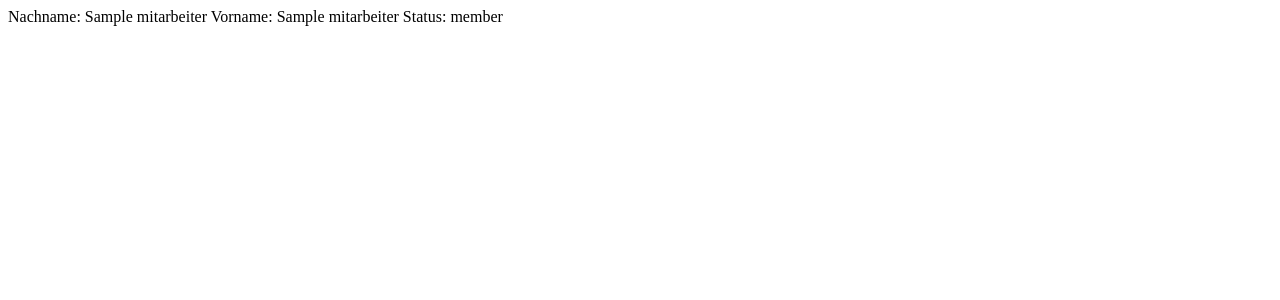
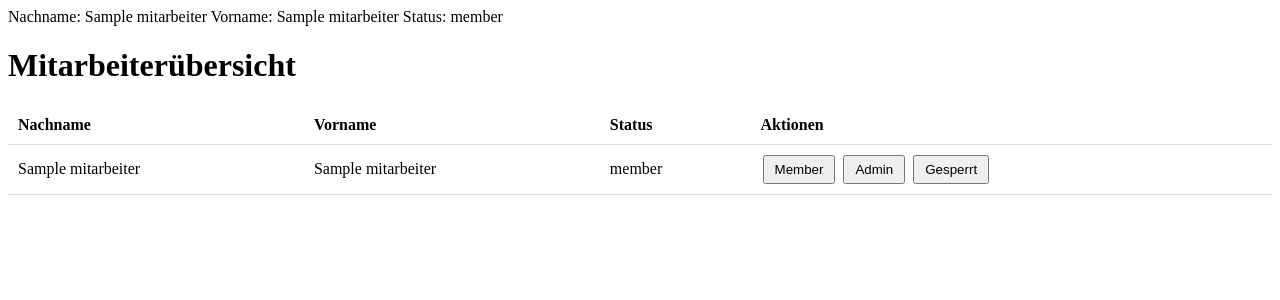
Before and after one commit to medusalich/projekt_lf10, a PHP site: page /dashboard_admin.php in a window 1280 px wide. Shown: the top 300 px of the page. Run offline with PHP 8.4, Linux system fonts and the light colour scheme; tables that the repository leaves empty or names only in its code hold one stand-in row (values such as "Sample post").

Commit message:
Einfügen einer Mitarbeiter Übersicht mit Möglichkeit zur Statusänderung

```diff
--- a/dashboard_admin.php
+++ b/dashboard_admin.php
@@ -11,3 +11,69 @@
         }
     }
 ?>
+
+<?php
+require "db.php";
+session_start();
+
+// Wenn eine Statusänderung angefordert wurde
+if ($_SERVER['REQUEST_METHOD'] === 'POST' && isset($_POST['user_id']) && isset($_POST['new_status'])) {
+    $userId = $_POST['user_id'];
+    $newStatus = $_POST['new_status'];
+
+    // Status in der Datenbank aktualisieren
+    $sqlUpdate = "UPDATE Userlogin SET Status = :newStatus WHERE UserID = :userId";
+    $stmtUpdate = $pdo->prepare($sqlUpdate);
+    $stmtUpdate->bindParam(':newStatus', $newStatus);
+    $stmtUpdate->bindParam(':userId', $userId);
+    $stmtUpdate->execute();
+}
+
+// Mitarbeiterdaten abfragen
+$sqlMitarbeiter = "SELECT Mitarbeiter.MitarbeiterID, Mitarbeiter.vorname, Mitarbeiter.nachname, Userlogin.Status FROM Mitarbeiter JOIN Userlogin ON Mitarbeiter.MitarbeiterID = Userlogin.UserID";
+$stmtMitarbeiter = $pdo->prepare($sqlMitarbeiter);
+$stmtMitarbeiter->execute();
+?>
+
+<!DOCTYPE html>
+<html lang="de">
+<head>
+    <meta charset="UTF-8">
+    <title>Admin - Mitarbeiterverwaltung</title>
+    <style>
+        table { width: 100%; border-collapse: collapse; }
+        th, td { padding: 10px; text-align: left; border-bottom: 1px solid #ddd; }
+        .btn { padding: 5px 10px; margin: 0 2px; cursor: pointer; }
+    </style>
+</head>
+<body>
+    <h1>Mitarbeiterübersicht</h1>
+    <table>
+        <thead>
+            <tr>
+                <th>Nachname</th>
+                <th>Vorname</th>
+                <th>Status</th>
+                <th>Aktionen</th>
+            </tr>
+        </thead>
+        <tbody>
+            <?php while ($row = $stmtMitarbeiter->fetch(PDO::FETCH_ASSOC)): ?>
+                <tr>
+                    <td><?php echo htmlspecialchars($row["nachname"]); ?></td>
+                    <td><?php echo htmlspecialchars($row["vorname"]); ?></td>
+                    <td><?php echo htmlspecialchars($row["Status"]); ?></td>
+                    <td>
+                        <form method="post" style="display:inline;">
+                            <input type="hidden" name="user_id" value="<?php echo $row['MitarbeiterID']; ?>">
+                            <button class="btn" type="submit" name="new_status" value="Member">Member</button>
+                            <button class="btn" type="submit" name="new_status" value="Admin">Admin</button>
+                            <button class="btn" type="submit" name="new_status" value="Gesperrt">Gesperrt</button>
+                        </form>
+                    </td>
+                </tr>
+            <?php endwhile; ?>
+        </tbody>
+    </table>
+</body>
+</html>
--- a/stop_zeiterfassung.php
+++ b/stop_zeiterfassung.php
@@ -13,7 +13,7 @@ $stmt->execute();
 
 if ($stmt->rowCount() > 0) {
     // Endzeit setzen
-    $sqlStop = "UPDATE Zeiterfassung SET endzeit = NOW(), status = 'beendet', dauer = TIME_TO_SEC(TIMEDIFF(NOW(), startzeit)) WHERE MitarbeiterID = :MitarbeiterID AND endzeit IS NULL";
+    $sqlStop = "UPDATE Zeiterfassung SET endzeit = NOW(), status = 'Abgeschlossen', dauer = TIME_TO_SEC(TIMEDIFF(NOW(), startzeit)) WHERE MitarbeiterID = :MitarbeiterID AND endzeit IS NULL";
     $stmtStop = $pdo->prepare($sqlStop);
     $stmtStop->bindParam(':MitarbeiterID', $MitarbeiterID);
     $stmtStop->execute();
```
